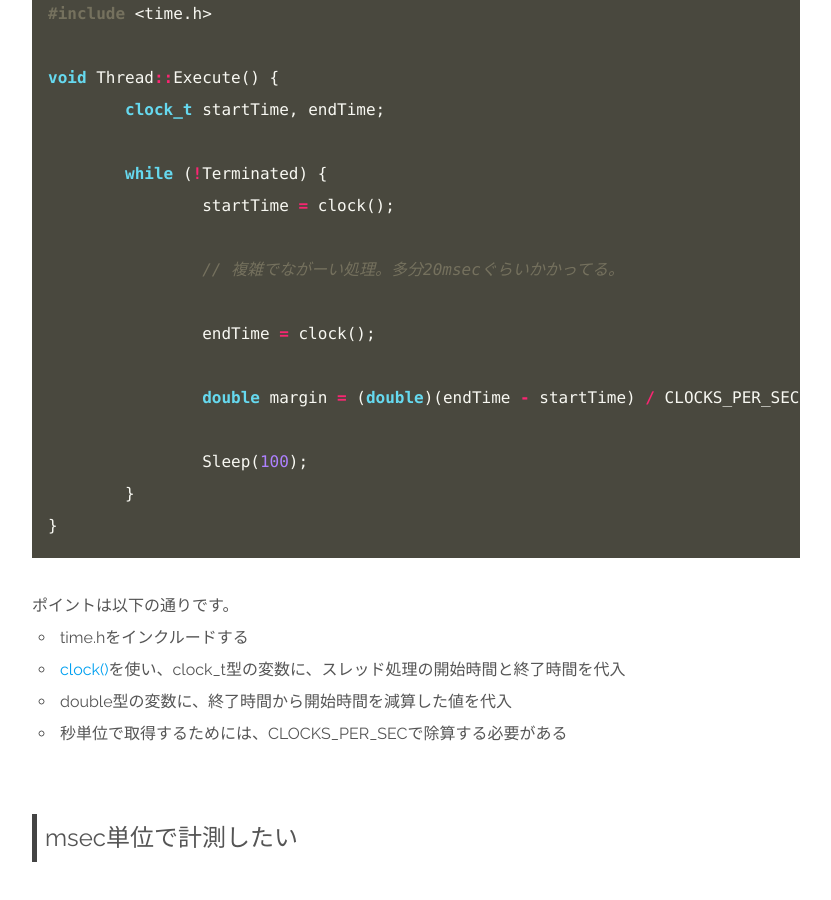
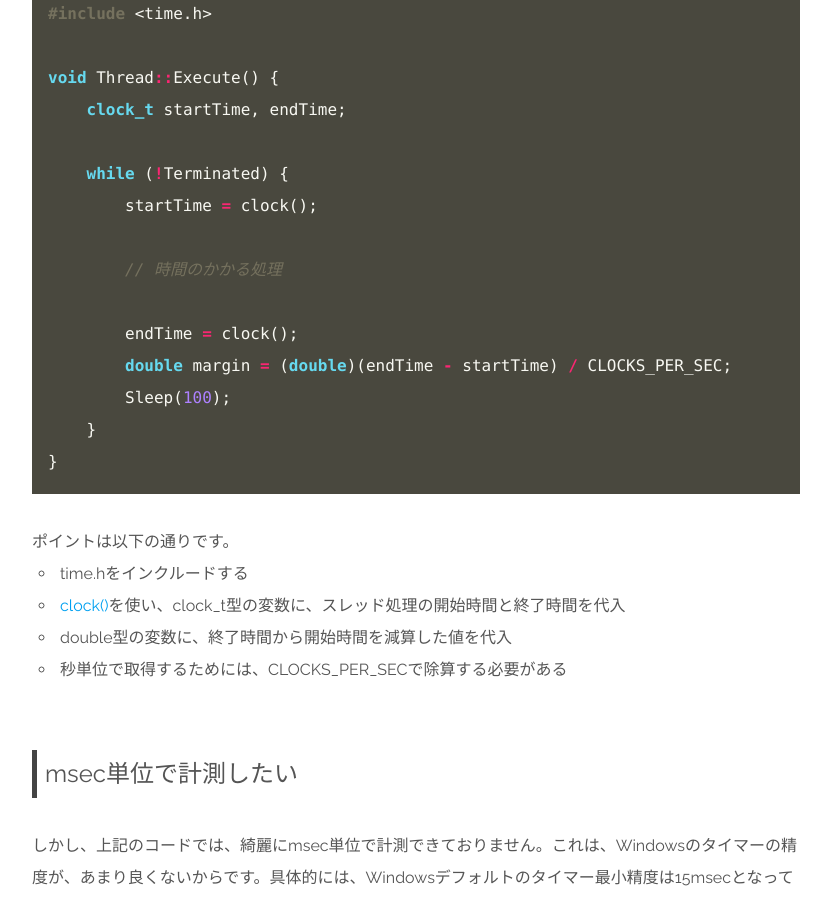
Before and after one commit to ryo-ryukalice/ogihara-ryo.github.io, a Jekyll site: the page built from _posts/2013-10-22-windows-timer.md, in a window 1280 px wide and 900 px high, scrolled down 644 px. Shown: the whole window, without its empty margins (224-1055 px from the left). Built offline with Jekyll 4.4.1, drawn with Linux system fonts in a browser that asks for light colours; nearby versions of some CDN libraries; comment, search, counter and statistics services are not loaded.

Commit message:
Update 2013-10-22-windows-timer.md

````diff
--- a/_posts/2013-10-22-windows-timer.md
+++ b/_posts/2013-10-22-windows-timer.md
@@ -21,19 +21,17 @@
 #include <time.h>
 
 void Thread::Execute() {
-	clock_t startTime, endTime;
+    clock_t startTime, endTime;
 
-	while (!Terminated) {
-		startTime = clock();
+    while (!Terminated) {
+        startTime = clock();
 
-		// 複雑でながーい処理。多分20msecぐらいかかってる。
+	// 時間のかかる処理
 
-		endTime = clock();
-
-		double margin = (double)(endTime - startTime) / CLOCKS_PER_SEC;
-
-		Sleep(100);
-	}
+        endTime = clock();
+        double margin = (double)(endTime - startTime) / CLOCKS_PER_SEC;
+        Sleep(100);
+    }
 }
 ```
 
````
